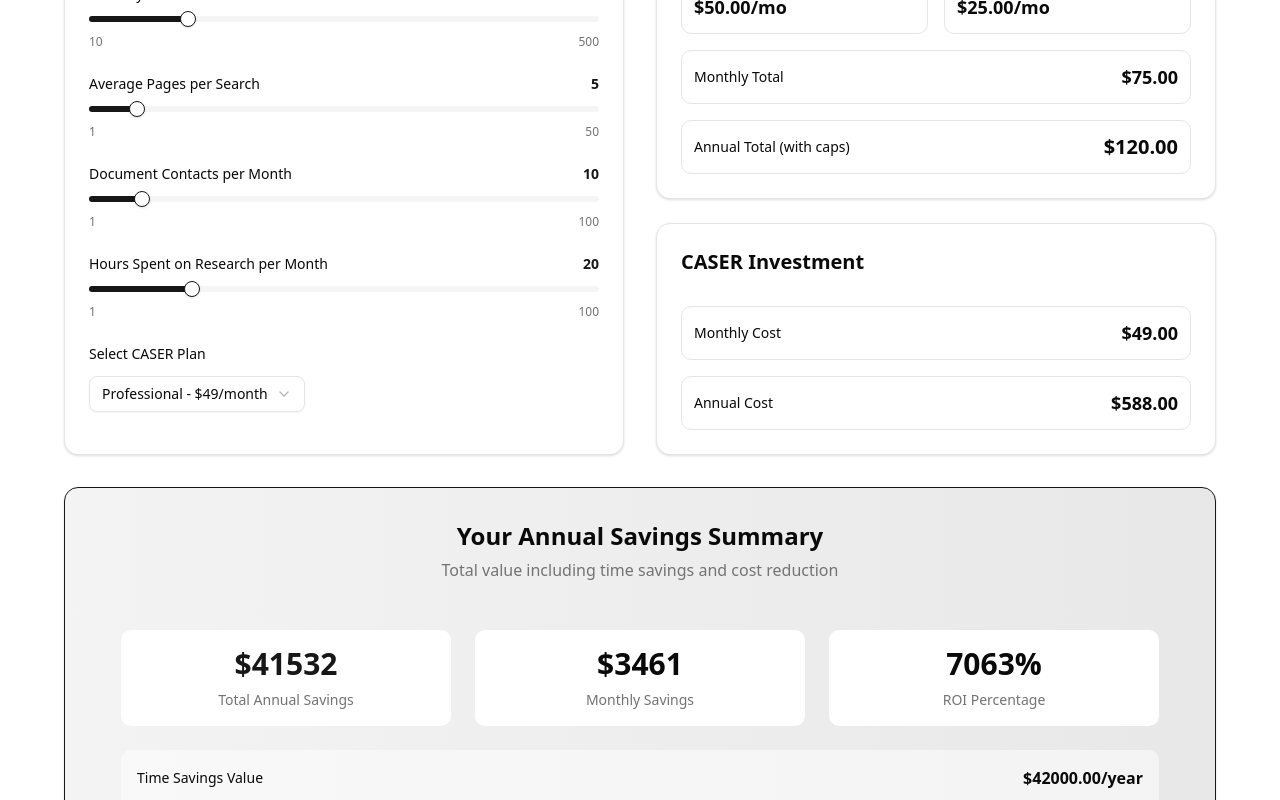
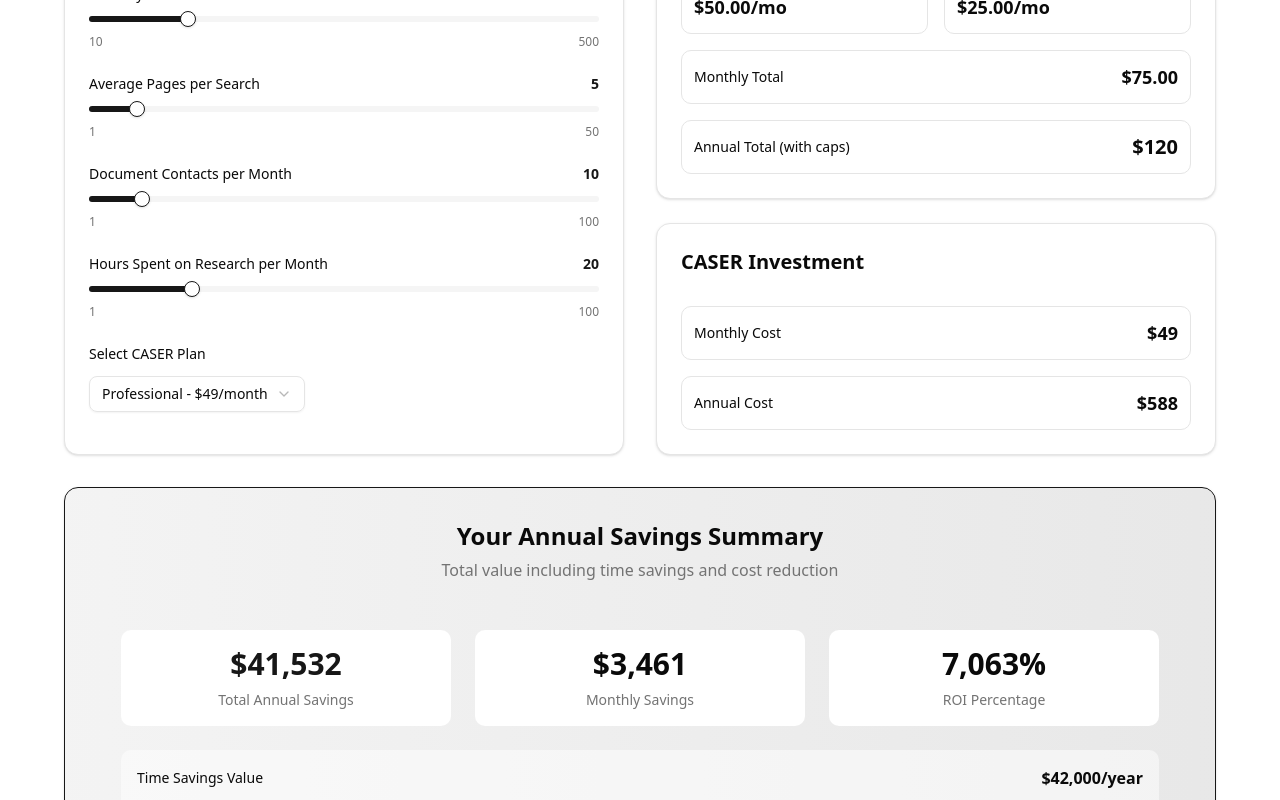
Before and after one commit to caser-legal/www-caserlegal-com, a Next.js app: page /pricing in a window 1280 px wide. Shown: the part 2180-2980 px from the top of the page. Built offline with nearby package versions, Linux system fonts and the light colour scheme.

Commit message:
Refactor number formatting in Features and Pricing pages to use formatNumber utility function

```diff
--- a/src/app/features/page.tsx
+++ b/src/app/features/page.tsx
@@ -180,8 +180,8 @@ export default function FeaturesPage() {
                   </Card>
                 </div>
 
-                <div className="flex justify-center lg:justify-end">
-                  <img src="/search.png" alt="Search & Monitoring" className="max-w-md w-full h-auto" />
+                <div className="flex justify-center lg:justify-start">
+                  <img src="/search.png" alt="Search & Monitoring" className="max-w-sm w-full h-auto" />
                 </div>
               </div>
             </TabsContent>
@@ -264,8 +264,8 @@ export default function FeaturesPage() {
                   </Card>
                 </div>
 
-                <div className="flex justify-center lg:justify-end">
-                  <img src="/dashboard.png" alt="Analytics Dashboard" className="max-w-md w-full h-auto" />
+                <div className="flex justify-center lg:justify-start">
+                  <img src="/dashboard.png" alt="Analytics Dashboard" className="max-w-sm w-full h-auto" />
                 </div>
               </div>
             </TabsContent>
@@ -348,8 +348,8 @@ export default function FeaturesPage() {
                   </Card>
                 </div>
 
-                <div className="flex justify-center lg:justify-end">
-                  <img src="/security-screen.png" alt="CASER Security" className="max-w-md w-full h-auto" />
+                <div className="flex justify-center lg:justify-start">
+                  <img src="/security-screen.png" alt="CASER Security" className="max-w-sm w-full h-auto" />
                 </div>
               </div>
             </TabsContent>
@@ -420,8 +420,8 @@ export default function FeaturesPage() {
                   </CardContent>
                 </Card>
 
-                <div className="flex justify-center lg:justify-end">
-                  <img src="/ai.png" alt="Atticus AI Assistant" className="max-w-md w-full h-auto" />
+                <div className="flex justify-center lg:justify-start">
+                  <img src="/ai.png" alt="Atticus AI Assistant" className="max-w-sm w-full h-auto" />
                 </div>
               </div>
             </TabsContent>
--- a/src/app/page.tsx
+++ b/src/app/page.tsx
@@ -534,17 +534,17 @@ export default function Home() {
                       <div className="grid grid-cols-2 gap-2">
                         <div className="p-2 border rounded text-center">
                           <div className="text-[10px] text-muted-foreground">Page Fees</div>
-                          <div className="text-sm font-semibold">${pacerCosts.pageCosts.toFixed(2)}</div>
+                          <div className="text-sm font-semibold">${formatNumber(Number(pacerCosts.pageCosts.toFixed(2)))}</div>
                         </div>
                         <div className="p-2 border rounded text-center">
                           <div className="text-[10px] text-muted-foreground">Doc Fees</div>
-                          <div className="text-sm font-semibold">${pacerCosts.documentCosts.toFixed(2)}</div>
+                          <div className="text-sm font-semibold">${formatNumber(Number(pacerCosts.documentCosts.toFixed(2)))}</div>
                         </div>
                       </div>
                       <div className="p-2 border rounded">
                         <div className="flex justify-between items-center">
                           <span className="text-xs font-medium">Annual Total</span>
-                          <span className="text-sm font-bold">${pacerCosts.annualWithCap.toFixed(2)}</span>
+                          <span className="text-sm font-bold">${formatNumber(Number(pacerCosts.annualWithCap.toFixed(2)))}</span>
                         </div>
                       </div>
                     </CardContent>
@@ -559,7 +559,7 @@ export default function Home() {
                       <div className="p-2 border rounded">
                         <div className="flex justify-between items-center">
                           <span className="text-xs font-medium">Annual Cost</span>
-                          <span className="text-sm font-semibold">${caserCosts.annualCost.toFixed(2)}</span>
+                          <span className="text-sm font-semibold">${formatNumber(Number(caserCosts.annualCost.toFixed(2)))}</span>
                         </div>
                       </div>
                     </CardContent>
@@ -570,17 +570,17 @@ export default function Home() {
                     <CardContent className="space-y-3 px-0 pt-0 pb-0">
                       <div className="text-center">
                         <div className="text-2xl font-bold text-primary mb-1">
-                          ${totalAnnualSavings.toFixed(0)}
+                          ${formatNumber(Number(totalAnnualSavings.toFixed(0)))}
                         </div>
                         <div className="text-[10px] text-muted-foreground">Total Annual Savings</div>
                       </div>
                       <div className="grid grid-cols-2 gap-2 text-center">
                         <div className="p-2 bg-white rounded">
-                          <div className="text-lg font-bold text-green-600">${monthlySavings.toFixed(0)}</div>
+                          <div className="text-lg font-bold text-green-600">${formatNumber(Number(monthlySavings.toFixed(0)))}</div>
                           <div className="text-[10px] text-muted-foreground">Monthly</div>
                         </div>
                         <div className="p-2 bg-white rounded">
-                          <div className="text-lg font-bold text-blue-600">{roiPercentage.toFixed(0)}%</div>
+                          <div className="text-lg font-bold text-blue-600">{formatNumber(Number(roiPercentage.toFixed(0)))}%</div>
                           <div className="text-[10px] text-muted-foreground">ROI</div>
                         </div>
                       </div>
--- a/src/app/pricing/page.tsx
+++ b/src/app/pricing/page.tsx
@@ -23,6 +23,7 @@ import {
   FileSearch
 } from '@/components/ui/icons';
 import Link from 'next/link';
+import { formatNumber } from '@/lib/utils';
 import { useState, useEffect } from 'react';
 
 export default function PricingPage() {
@@ -518,7 +519,7 @@ export default function PricingPage() {
                       <div className="flex justify-between items-center">
                         <span className="text-sm font-medium">Annual Total (with caps)</span>
                         <span className="text-xl font-bold">
-                          ${pacerCosts.annualWithCap.toFixed(2)}
+                          ${formatNumber(Number(pacerCosts.annualWithCap.toFixed(2)))}
                         </span>
                       </div>
                     </div>
@@ -535,7 +536,7 @@ export default function PricingPage() {
                       <div className="flex justify-between items-center">
                         <span className="text-sm font-medium">Monthly Cost</span>
                         <span className="text-lg font-semibold">
-                          ${caserCosts.monthlyCost.toFixed(2)}
+                          ${formatNumber(Number(caserCosts.monthlyCost.toFixed(2)))}
                         </span>
                       </div>
                     </div>
@@ -543,7 +544,7 @@ export default function PricingPage() {
                       <div className="flex justify-between items-center">
                         <span className="text-sm font-medium">Annual Cost</span>
                         <span className="text-lg font-semibold">
-                          ${caserCosts.annualCost.toFixed(2)}
+                          ${formatNumber(Number(caserCosts.annualCost.toFixed(2)))}
                         </span>
                       </div>
                     </div>
@@ -564,19 +565,19 @@ export default function PricingPage() {
                 <div className="grid md:grid-cols-3 gap-6">
                   <div className="text-center p-4 bg-white rounded-lg">
                     <div className="text-3xl font-bold text-primary mb-2">
-                      ${totalAnnualSavings.toFixed(0)}
+                      ${formatNumber(Number(totalAnnualSavings.toFixed(0)))}
                     </div>
                     <div className="text-sm text-muted-foreground">Total Annual Savings</div>
                   </div>
                   <div className="text-center p-4 bg-white rounded-lg">
                     <div className="text-3xl font-bold text-foreground mb-2">
-                      ${monthlySavings.toFixed(0)}
+                      ${formatNumber(Number(monthlySavings.toFixed(0)))}
                     </div>
                     <div className="text-sm text-muted-foreground">Monthly Savings</div>
                   </div>
                   <div className="text-center p-4 bg-white rounded-lg">
                     <div className="text-3xl font-bold text-foreground mb-2">
-                      {roiPercentage.toFixed(0)}%
+                      {formatNumber(Number(roiPercentage.toFixed(0)))}%
                     </div>
                     <div className="text-sm text-muted-foreground">ROI Percentage</div>
                   </div>
@@ -587,13 +588,13 @@ export default function PricingPage() {
                   <div className="flex items-center justify-between mb-3">
                     <span className="text-sm font-medium">Time Savings Value</span>
                     <span className="font-semibold text-foreground">
-                      ${timeSavings.monetaryValue.toFixed(2)}/year
+                      ${formatNumber(Number(timeSavings.monetaryValue.toFixed(2)))}/year
                     </span>
                   </div>
                   <div className="flex items-center justify-between">
                     <span className="text-sm font-medium">Hours Saved Annually</span>
                     <span className="font-semibold text-foreground">
-                      {timeSavings.hoursSaved.toFixed(0)} hours
+                      {formatNumber(Number(timeSavings.hoursSaved.toFixed(0)))} hours
                     </span>
                   </div>
                 </div>
```
